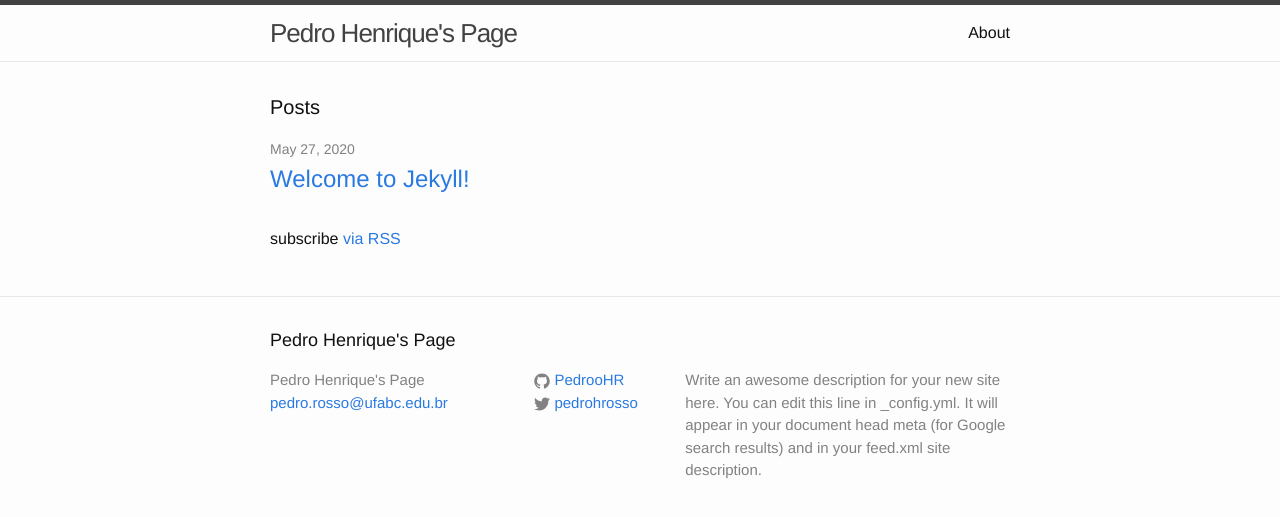
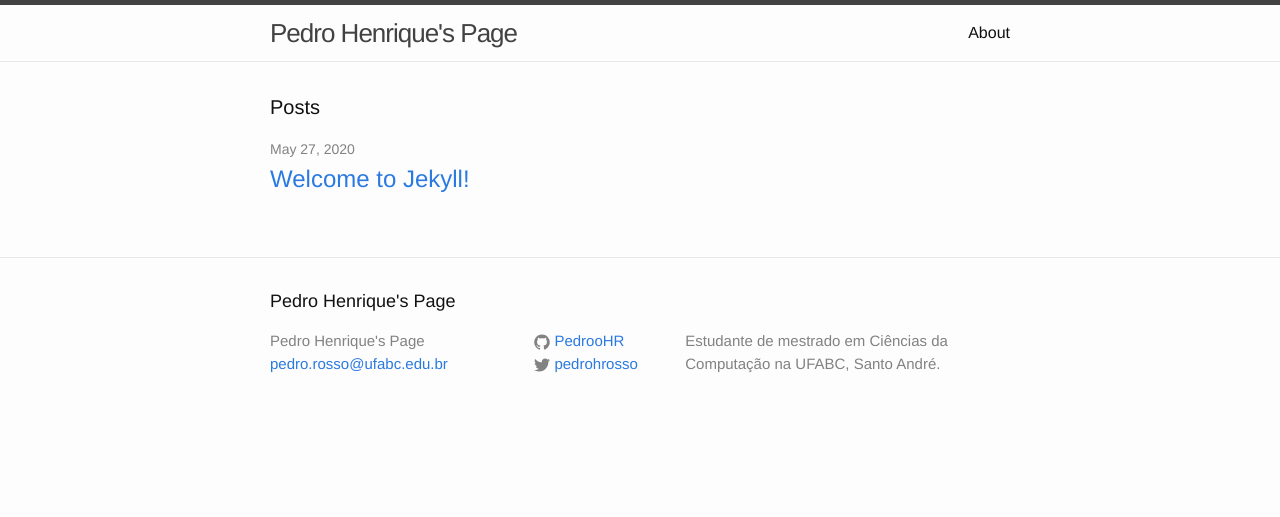
Before and after one commit to PedrooHR/pedrohr.github.io, a Jekyll site: the page built from index.html, in a window 1280 px wide. Shown: the top 517 px of the page. Built offline with Jekyll 4.4.1, drawn with Linux system fonts in a browser that asks for light colours.

Commit message:
new branch

```diff
--- a/_config.yml
+++ b/_config.yml
@@ -10,9 +10,7 @@ theme: jekyll-theme-minimal
 title: Pedro Henrique's Page
 email: pedro.rosso@ufabc.edu.br
 description: > # this means to ignore newlines until "baseurl:"
-  Write an awesome description for your new site here. You can edit this
-  line in _config.yml. It will appear in your document head meta (for
-  Google search results) and in your feed.xml site description.
+  Estudante de mestrado em Ciências da Computação na UFABC, Santo André.
 baseurl: "" # the subpath of your site, e.g. /blog
 twitter_username: pedrohrosso
 github_username:  PedrooHR
--- a/index.html
+++ b/index.html
@@ -18,6 +18,6 @@ layout: default
     {% endfor %}
   </ul>
 
-  <p class="rss-subscribe">subscribe <a href="{{ "/feed.xml" | prepend: site.baseurl }}">via RSS</a></p>
+  <!--- <p class="rss-subscribe">subscribe <a href="{{ "/feed.xml" | prepend: site.baseurl }}">via RSS</a></p> --->
 
 </div>
```
